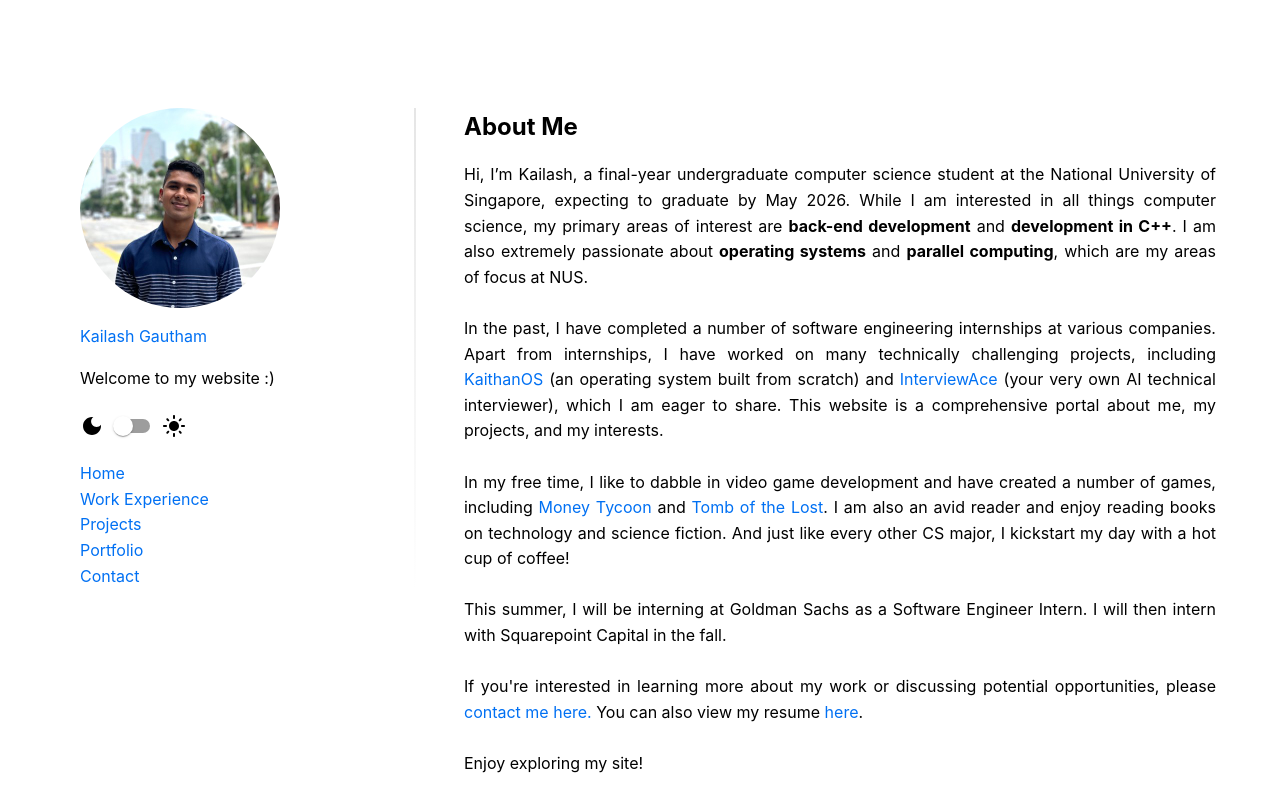
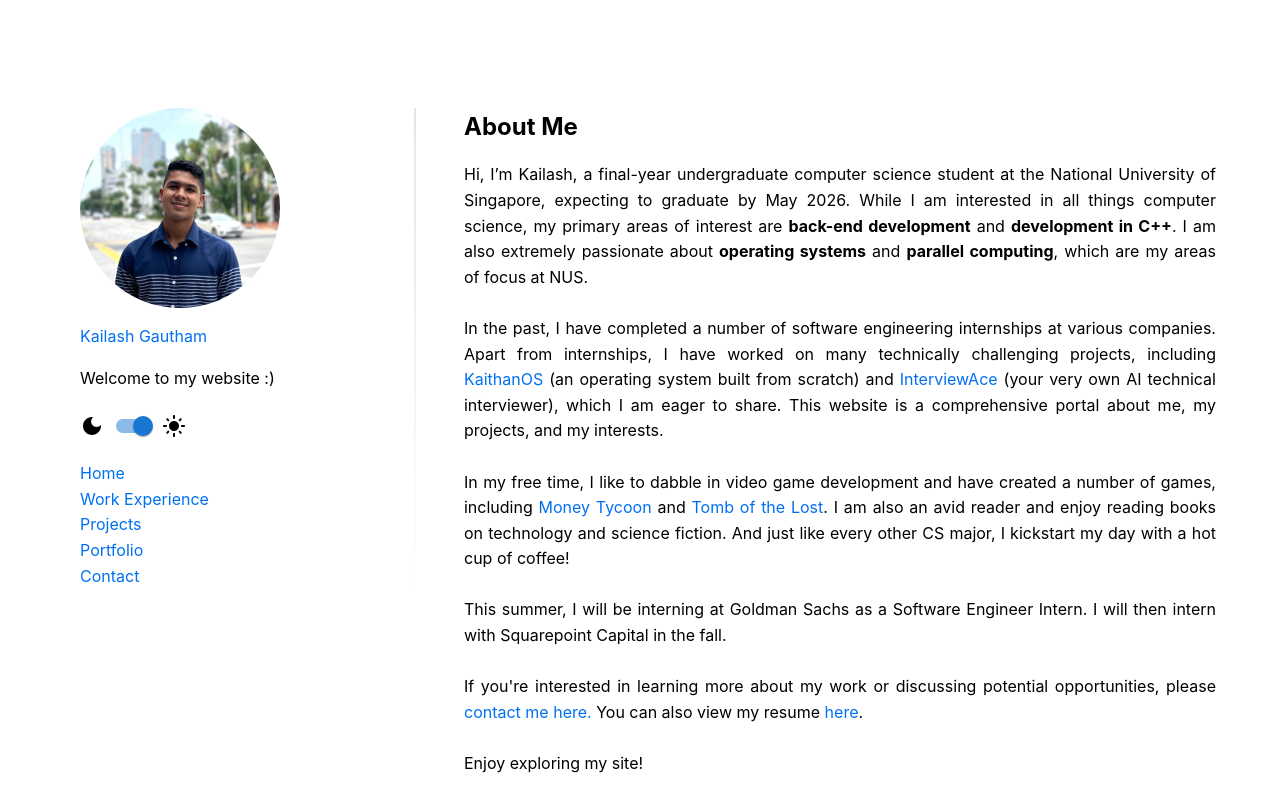
Before and after one commit to kailashgautham/kailashgautham.com, a Next.js app: page / in a window 1280 px wide. Shown: the top 812 px of the page. Built offline with nearby package versions, Linux system fonts and the light colour scheme.

Commit message:
Minor fixes for dark mode

```diff
--- a/components/themetoggle.js
+++ b/components/themetoggle.js
@@ -1,18 +1,18 @@
-'use client';
-
 import { useEffect, useState } from 'react';
 import { DarkMode, LightMode } from '@mui/icons-material';
-import { Grid, Button, Slider, Switch } from '@mui/material';
+import { Grid, Switch } from '@mui/material';
 export default function ThemeToggle() {
+
     const [theme, setTheme] = useState('light');
+    const [checked, setChecked] = useState(true);
 
     useEffect(() => {
         const storedTheme = localStorage.getItem('theme');
         const prefersDark = window.matchMedia('(prefers-color-scheme: dark)').matches;
         const defaultTheme = storedTheme || (prefersDark ? 'dark' : 'light');
-
         document.documentElement.setAttribute('data-theme', defaultTheme);
         setTheme(defaultTheme);
+        setChecked(defaultTheme === 'light' ? true : false);
     }, []);
 
     const toggleTheme = () => {
@@ -20,6 +20,7 @@ export default function ThemeToggle() {
         document.documentElement.setAttribute('data-theme', newTheme);
         localStorage.setItem('theme', newTheme);
         setTheme(newTheme);
+        setChecked(!checked);
     };
 
     return (
@@ -30,7 +31,7 @@ export default function ThemeToggle() {
                 display="flex"
             >
                 <DarkMode />
-                <Switch onClick={toggleTheme}/>
+                <Switch checked={checked} onClick={toggleTheme}/>
                 <LightMode />
             </Grid>
         </div>
```
